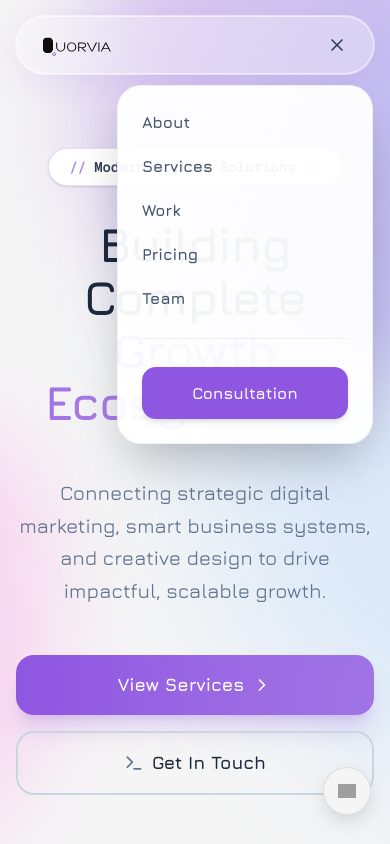
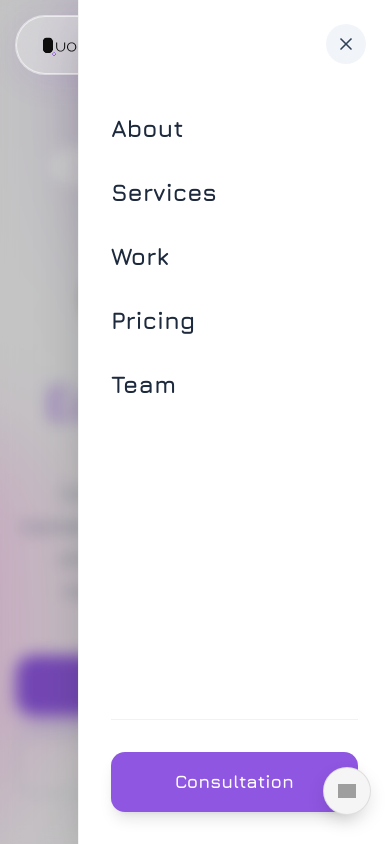
Before and after one commit to harsith-chandrasekaran/Quorvia-website, a Next.js app: page / in a window 390 px wide. Both pictures are taken after a click on the button 337 px from the left and 45 px from the top of the page. Shown: the top 844 px of the page. Built offline with nearby package versions, Linux system fonts and the light colour scheme; grey boxes are pictures that could not be loaded.

Commit message:
update v1.2.2 - scroll animation,mobile navbar fix

```diff
--- a/app/globals.css
+++ b/app/globals.css
@@ -9,9 +9,6 @@
   --color-secondary: #8f56e1;
 }
 
-html {
-  scroll-behavior: smooth;
-}
 
 body {
   background-color: var(--color-primary);
--- a/app/layout.tsx
+++ b/app/layout.tsx
@@ -2,6 +2,7 @@ import type { Metadata } from "next";
 import { Jura, Geist_Mono } from "next/font/google";
 import Navbar from "@/components/Navbar";
 import NexoraFloat from "@/components/nexorafloat";
+import SmoothScrolling from "@/components/SmoothScrolling";
 import "./globals.css";
 
 const jura = Jura({
@@ -31,9 +32,11 @@ export default function RootLayout({
       className={`${jura.variable} ${geistMono.variable} h-full antialiased`}
     >
       <body className="min-h-full flex flex-col">
-        <Navbar />
-        {children}
-        <NexoraFloat />
+        <SmoothScrolling>
+          <Navbar />
+          {children}
+          <NexoraFloat />
+        </SmoothScrolling>
       </body>
     </html>
   );
--- a/app/page.tsx
+++ b/app/page.tsx
@@ -5,30 +5,44 @@ import Companies from "@/components/Companies";
 import Pricing from "@/components/Pricing";
 import Team from "@/components/Team";
 import Contact from "@/components/Contact";
+import ScrollReveal from "@/components/ScrollReveal";
 
 export default function Home() {
   return (
     <main className="min-h-screen bg-primary selection:bg-secondary selection:text-white">
       <div id="home">
+        {/* We don't wrap Hero with ScrollReveal to avoid delay on load */}
         <Hero />
       </div>
       <div id="about">
+        <ScrollReveal>
           <About />
+        </ScrollReveal>
       </div>
       <div id="services">
+        <ScrollReveal>
           <Services />
+        </ScrollReveal>
       </div>
       <div id="companies">
+        <ScrollReveal>
           <Companies />
+        </ScrollReveal>
       </div>
       <div id="pricing">
+        <ScrollReveal>
           <Pricing />
+        </ScrollReveal>
       </div>
       <div id="team">
+        <ScrollReveal>
           <Team />
+        </ScrollReveal>
       </div>
       <div id="contact">
+        <ScrollReveal>
           <Contact />
+        </ScrollReveal>
       </div>
     </main>
   );
--- a/components/Navbar.tsx
+++ b/components/Navbar.tsx
@@ -5,9 +5,21 @@ import Image from "next/image";
 import { useState } from "react";
 import { Menu, X } from "lucide-react";
 import { AnimatePresence, motion } from "framer-motion";
+import { useLenis } from "lenis/react";
 
 export default function Navbar() {
   const [isMenuOpen, setIsMenuOpen] = useState(false);
+  const lenis = useLenis();
+
+  const handleNavClick = (e: React.MouseEvent<HTMLAnchorElement>, href: string) => {
+    if (href.startsWith("#")) {
+      e.preventDefault();
+      if (lenis) {
+        lenis.scrollTo(href);
+      }
+      setIsMenuOpen(false);
+    }
+  };
 
   // Mapping to exactly match the requested nav items while hooking into our sections
   const navLinks = [
@@ -19,6 +31,7 @@ export default function Navbar() {
   ];
 
   return (
+    <>
       <div className="fixed top-4 sm:top-6 inset-x-0 z-50 flex justify-center px-4 pointer-events-none">
       {/* Liquid Glass Container */}
       <nav className="w-full max-w-4xl bg-white/30 backdrop-blur-2xl border border-white/60 sm:rounded-full rounded-[2rem] px-2 py-2 flex items-center justify-between shadow-[0_8px_32px_0_rgba(143,86,225,0.1)] pointer-events-auto ring-1 ring-white/50 relative">
@@ -43,6 +56,7 @@ export default function Navbar() {
             <Link
               key={link.name}
               href={link.href}
+              onClick={(e) => handleNavClick(e, link.href)}
               className="hover:text-secondary hover:drop-shadow-sm transition-all"
             >
               {link.name}
@@ -54,6 +68,7 @@ export default function Navbar() {
           {/* Call to Action Button */}
           <Link
             href="#contact"
+            onClick={(e) => handleNavClick(e, "#contact")}
             className="hidden sm:inline-flex items-center justify-center bg-secondary hover:bg-secondary text-white px-6 py-2.5 rounded-full text-sm font-bold transition-all active:scale-95 hover:shadow-[0_0_20px_0_rgba(143,86,225,0.4)]"
           >
             Consultation
@@ -72,38 +87,63 @@ export default function Navbar() {
           </button>
         </div>
 
-        {/* Mobile Dropdown Menu */}
+      </nav>
+    </div>
+
+    {/* Mobile Slide Side Menu */}
     <AnimatePresence>
       {isMenuOpen && (
+        <>
+          {/* Backdrop Overlay */}
           <motion.div
-              initial={{ opacity: 0, y: -10, scale: 0.95 }}
-              animate={{ opacity: 1, y: 0, scale: 1 }}
-              exit={{ opacity: 0, y: -10, scale: 0.95 }}
-              transition={{ duration: 0.2 }}
-              className="absolute top-full mt-3 right-0 w-64 md:w-72 bg-white/95 backdrop-blur-3xl border border-black/5 rounded-[1.5rem] shadow-2xl flex flex-col p-6 gap-5 md:hidden origin-top-right overflow-hidden"
+            initial={{ opacity: 0 }}
+            animate={{ opacity: 1 }}
+            exit={{ opacity: 0 }}
+            onClick={() => setIsMenuOpen(false)}
+            className="fixed inset-0 bg-black/20 backdrop-blur-sm md:hidden z-40 pointer-events-auto"
+          />
+
+          {/* Slide-in Menu Panel */}
+          <motion.div
+            initial={{ x: "100%" }}
+            animate={{ x: 0 }}
+            exit={{ x: "100%" }}
+            transition={{ type: "spring", bounce: 0, duration: 0.4 }}
+            className="fixed top-0 right-0 h-dvh w-[80vw] max-w-[400px] bg-white border-l border-black/5 shadow-2xl flex flex-col pt-24 px-8 pb-8 gap-8 md:hidden z-50 pointer-events-auto overflow-y-auto"
           >
+            {/* Close Button Inside Menu */}
+            <button
+              onClick={() => setIsMenuOpen(false)}
+              className="absolute top-6 right-6 p-2.5 rounded-full bg-slate-100 hover:bg-slate-200 text-slate-700 transition"
+            >
+              <X className="w-5 h-5" />
+            </button>
+
+            <div className="flex flex-col gap-8 mt-4">
               {navLinks.map((link) => (
                 <Link
                   key={link.name}
                   href={link.href}
-                  onClick={() => setIsMenuOpen(false)}
-                  className="text-base font-bold text-slate-600 hover:text-secondary transition-colors"
+                  onClick={(e) => handleNavClick(e, link.href)}
+                  className="text-2xl font-bold text-slate-800 hover:text-secondary transition-colors"
                 >
                   {link.name}
                 </Link>
               ))}
-              <div className="w-full h-px bg-black/5 mt-2 mb-2"></div>
+            </div>
+            <div className="mt-auto pt-8 border-t border-black/5">
               <Link
                 href="#contact"
-                onClick={() => setIsMenuOpen(false)}
-                className="sm:hidden flex items-center justify-center bg-secondary hover:bg-secondary/90 text-white px-5 py-3.5 rounded-xl text-base font-bold transition-all active:scale-95 shadow-md w-full"
+                onClick={(e) => handleNavClick(e, "#contact")}
+                className="flex items-center justify-center bg-secondary hover:bg-secondary/90 text-white px-6 py-4 rounded-xl text-lg font-bold transition-all active:scale-95 shadow-lg w-full"
               >
                 Consultation
               </Link>
+            </div>
           </motion.div>
+        </>
       )}
     </AnimatePresence>
-      </nav>
-    </div>
+    </>
   );
 }
--- /dev/null
+++ b/components/ScrollReveal.tsx
@@ -0,0 +1,26 @@
+"use client";
+
+import { motion } from "framer-motion";
+import { ReactNode } from "react";
+
+interface ScrollRevealProps {
+  children: ReactNode;
+  delay?: number;
+}
+
+export default function ScrollReveal({ children, delay = 0 }: ScrollRevealProps) {
+  return (
+    <motion.div
+      initial={{ opacity: 0, y: 60 }}
+      whileInView={{ opacity: 1, y: 0 }}
+      viewport={{ once: true, margin: "-100px" }}
+      transition={{
+        duration: 0.8,
+        delay: delay,
+        ease: [0.21, 0.47, 0.32, 0.98],
+      }}
+    >
+      {children}
+    </motion.div>
+  );
+}
--- /dev/null
+++ b/components/SmoothScrolling.tsx
@@ -0,0 +1,12 @@
+"use client";
+
+import { ReactLenis } from "lenis/react";
+import React from "react";
+
+export default function SmoothScrolling({ children }: { children: React.ReactNode }) {
+  return (
+    <ReactLenis root options={{ lerp: 0.1, duration: 1.5 }}>
+      {children}
+    </ReactLenis>
+  );
+}
--- a/package.json
+++ b/package.json
@@ -12,6 +12,7 @@
     "class-variance-authority": "^0.7.1",
     "clsx": "^2.1.1",
     "framer-motion": "^12.38.0",
+    "lenis": "^1.3.21",
     "lucide-react": "^1.7.0",
     "next": "16.2.2",
     "radix-ui": "^1.4.3",
```
Also changed, not shown: 1 other file (tests, documents, lock files or other folders). Lines whose indentation alone changed are shown as unchanged.
